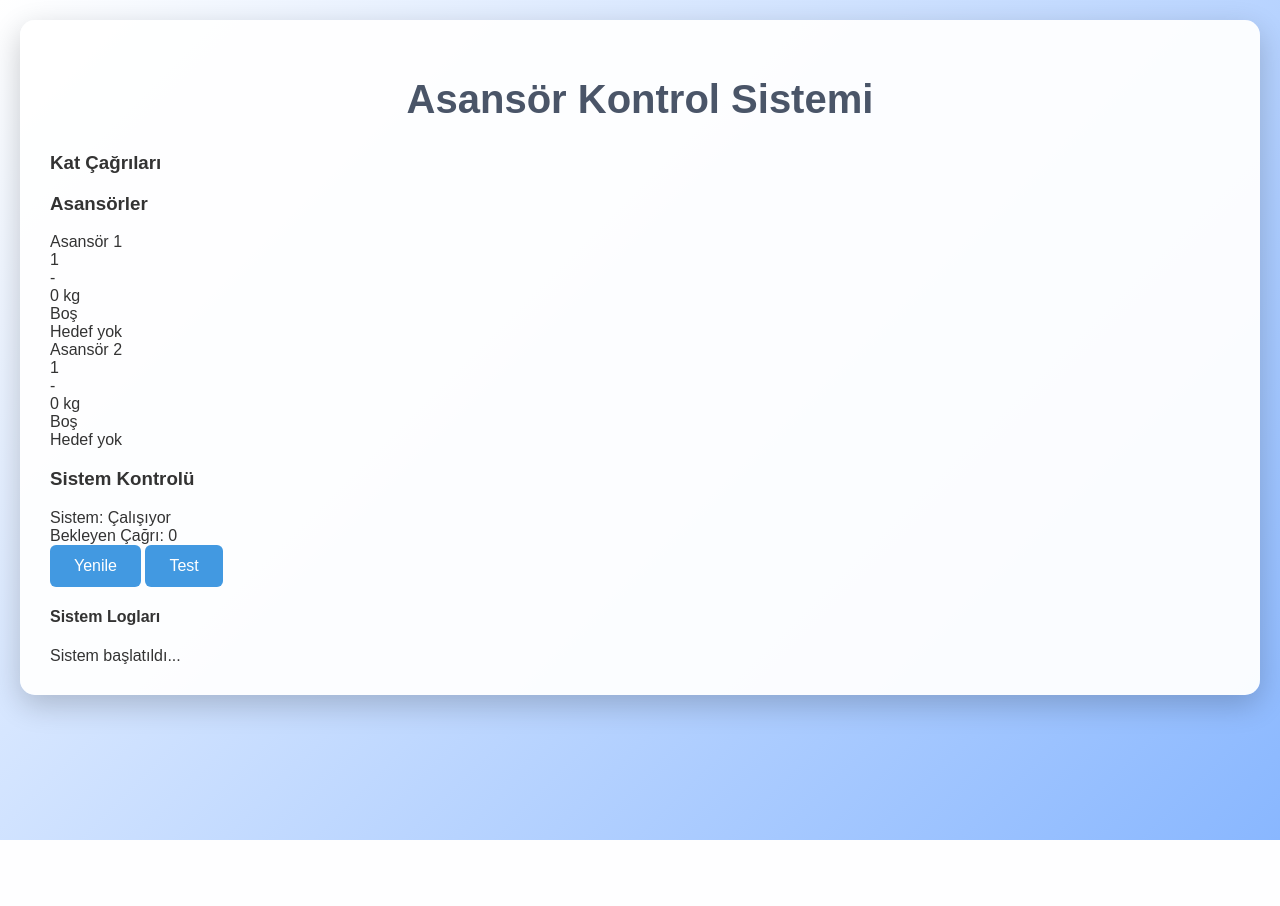
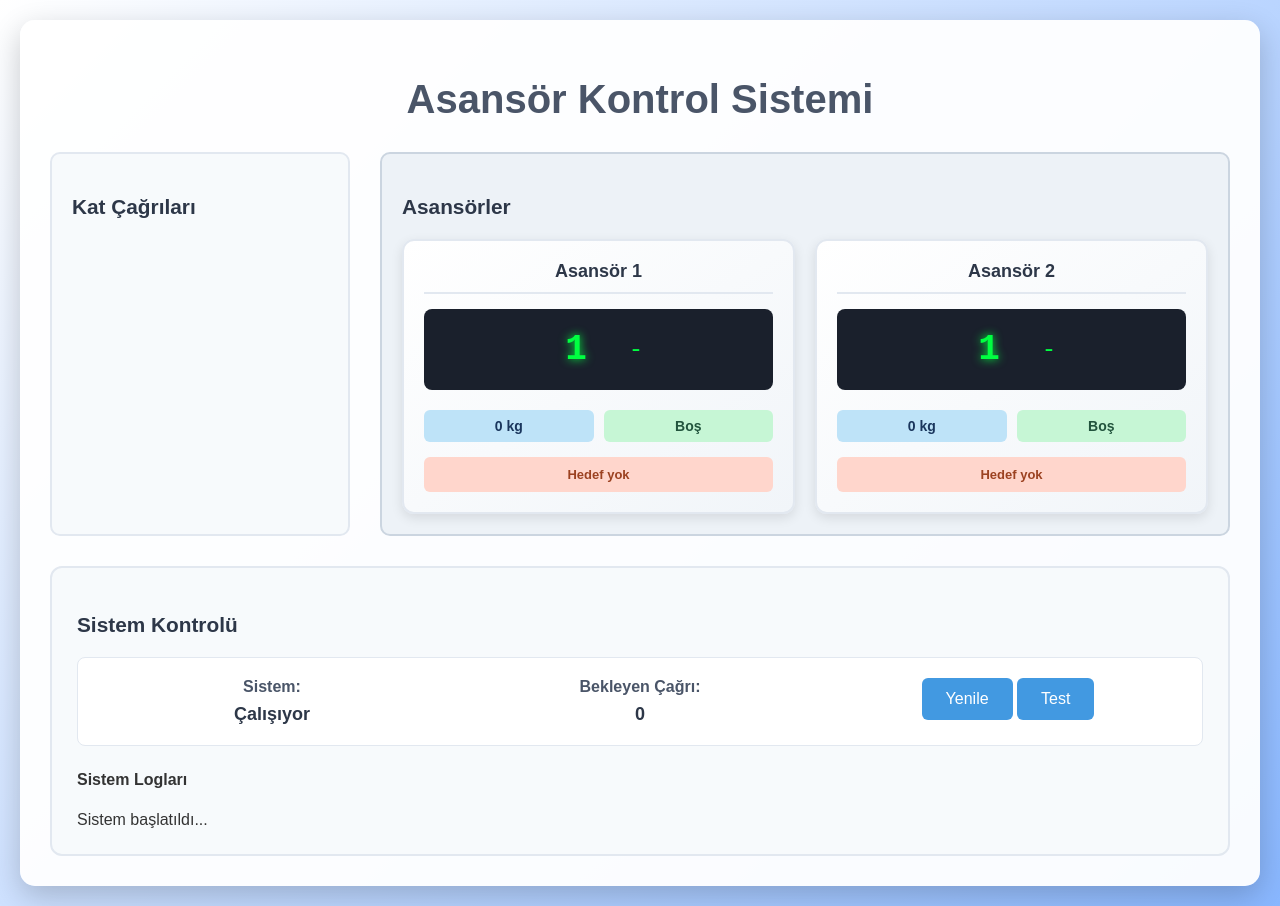
Before and after one commit to chavdar7/elevator, a Flask app: page / in a window 1280 px wide. Before the commit the page ends 840 px from the top, so only its background shows below. Run offline with Flask 3, Linux system fonts and the light colour scheme.

Commit message:
asansörler ve kontrol paneli css düzenlendi

```diff
--- a/static/style.css
+++ b/static/style.css
@@ -10,7 +10,7 @@
 }
 
 .container {
-    max-width: 1200px;
+    max-width: 1400px;
     margin: 0 auto;
     background: rgba(255, 255, 255, 0.95);
     border-radius: 15px;
@@ -25,11 +25,255 @@
     font-size: 2.5em;
 }
 
-h2 {
+h3 {
     color: #2d3748;
+    margin-bottom: 20px;
+    font-size: 1.3em;
+}
+
+
+
+/* Ana asansör layout */
+.elevator-main {
+    display: grid;
+    grid-template-columns: 300px 1fr;
+    gap: 30px;
+    margin-bottom: 30px;
+}
+
+
+
+/* Kat butonları paneli */
+.floors-panel {
+    background: #f7fafc;
+    padding: 20px;
+    border-radius: 10px;
+    border: 2px solid #e2e8f0;
+}
+
+.floors-grid {
+    display: grid;
+    grid-template-columns: 1fr;
+    gap: 8px;
+    max-height: 400px;
+    overflow-y: auto;
+    padding-right: 10px;
+}
+
+.floor-row {
+    display: flex;
+    align-items: center;
+    background: white;
+    padding: 8px 12px;
+    border-radius: 6px;
+    border: 1px solid #e2e8f0;
+    font-weight: bold;
+}
+
+.floor-number {
+    flex: 1;
+    font-size: 16px;
+    color: #2d3748;
+}
+
+.floor-buttons {
+    display: flex;
+    gap: 8px;
+}
+
+.floor-btn {
+    background: #4299e1;
+    color: white;
+    border: none;
+    padding: 6px 12px;
+    border-radius: 4px;
+    cursor: pointer;
+    font-size: 12px;
+    font-weight: bold;
+    transition: all 0.2s ease;
+    min-width: 35px;
+}
+
+.floor-btn:hover {
+    background: #3182ce;
+    transform: translateY(-1px);
+}
+
+.floor-btn:disabled {
+    background: #a0aec0;
+    cursor: not-allowed;
+    transform: none;
+}
+
+.floor-btn.up {
+    background: #48bb78;
+}
+
+.floor-btn.up:hover {
+    background: #38a169;
+}
+
+.floor-btn.down {
+    background: #ed8936;
+}
+
+.floor-btn.down:hover {
+    background: #dd6b20;
+}
+
+
+
+/* Asansörler paneli */
+.elevators-panel {
+    background: #edf2f7;
+    padding: 20px;
+    border-radius: 10px;
+    border: 2px solid #cbd5e0;
+}
+
+.elevators-container {
+    display: grid;
+    grid-template-columns: 1fr 1fr;
+    gap: 20px;
+}
+
+.elevator-box {
+    background: linear-gradient(145deg, #ffffff 0%, #f1f5f9 100%);
+    border-radius: 12px;
+    padding: 20px;
+    border: 2px solid #e2e8f0;
+    box-shadow: 0 4px 12px rgba(0, 0, 0, 0.1);
+    transition: all 0.3s ease;
+}
+
+.elevator-box:hover {
+    transform: translateY(-2px);
+    box-shadow: 0 6px 20px rgba(0, 0, 0, 0.15);
+}
+
+.elevator-header {
+    text-align: center;
+    font-size: 18px;
+    font-weight: bold;
+    color: #2d3748;
+    margin-bottom: 15px;
+    padding-bottom: 10px;
     border-bottom: 2px solid #e2e8f0;
-    padding-bottom: 10px;
 }
+
+.elevator-display {
+    display: flex;
+    justify-content: center;
+    align-items: center;
+    gap: 15px;
+    margin-bottom: 20px;
+    padding: 20px;
+    background: #1a202c;
+    border-radius: 8px;
+    color: #00ff41;
+    font-family: 'Courier New', monospace;
+}
+
+.floor-display {
+    font-size: 36px;
+    font-weight: bold;
+    min-width: 60px;
+    text-align: center;
+    text-shadow: 0 0 10px #00ff41;
+}
+
+.direction-display {
+    font-size: 24px;
+    min-width: 30px;
+    text-align: center;
+}
+
+.elevator-info {
+    display: grid;
+    grid-template-columns: 1fr 1fr;
+    gap: 10px;
+    margin-bottom: 15px;
+}
+
+.weight-info, .status-info {
+    text-align: center;
+    padding: 8px;
+    border-radius: 6px;
+    font-weight: bold;
+    font-size: 14px;
+}
+
+.weight-info {
+    background: #bee3f8;
+    color: #1a365d;
+}
+
+.status-info {
+    background: #c6f6d5;
+    color: #22543d;
+}
+
+.targets-info {
+    text-align: center;
+    padding: 10px;
+    background: #ffd6cc;
+    border-radius: 6px;
+    font-size: 13px;
+    font-weight: bold;
+    color: #9c4221;
+}
+
+
+/* Kontrol paneli */
+.control-panel {
+    background: #f7fafc;
+    padding: 25px;
+    border-radius: 12px;
+    border: 2px solid #e2e8f0;
+}
+
+.system-status {
+    display: grid;
+    grid-template-columns: 1fr 1fr 1fr;
+    gap: 20px;
+    margin-bottom: 25px;
+    padding: 20px;
+    background: white;
+    border-radius: 8px;
+    border: 1px solid #e2e8f0;
+}
+
+.status-item {
+    text-align: center;
+    font-weight: bold;
+}
+
+.status-item span:first-child {
+    display: block;
+    margin-bottom: 8px;
+    color: #4a5568;
+}
+
+.status-item span:last-child {
+    display: block;
+    font-size: 18px;
+    color: #2d3748;
+}
+
+
+
+
+
+
+
+
+
+
+
+
+
+
+
 
 /* Test section */
 .test-section {
```
